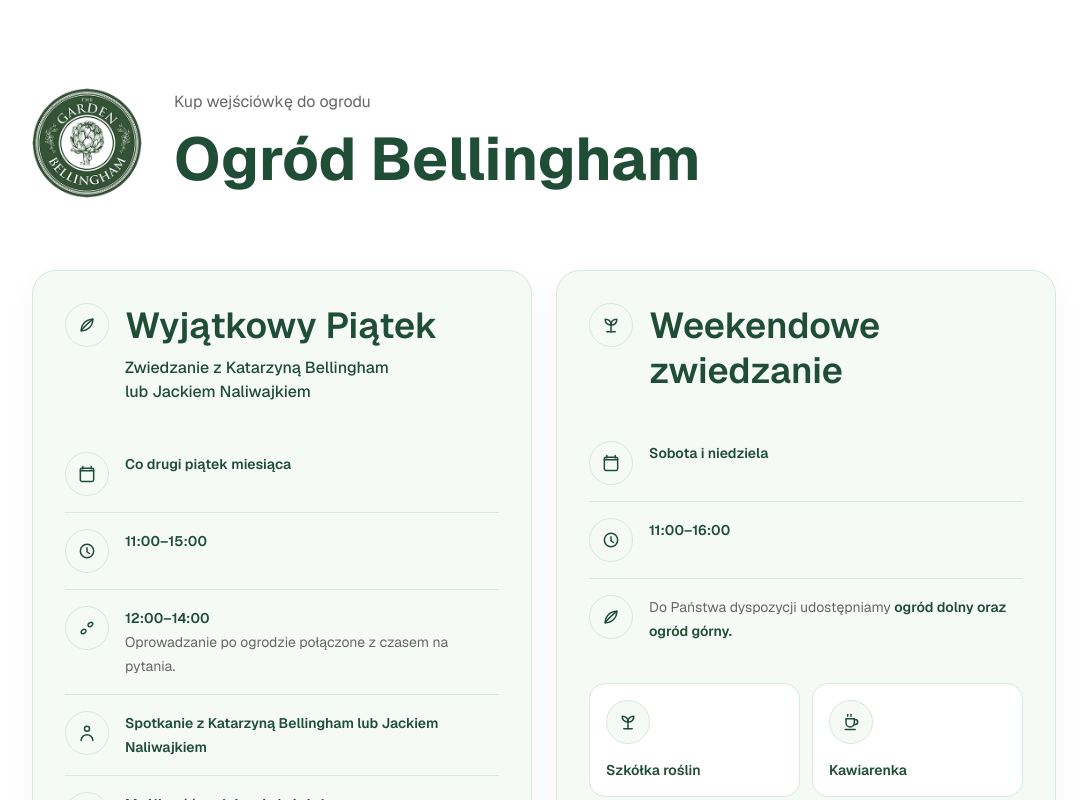
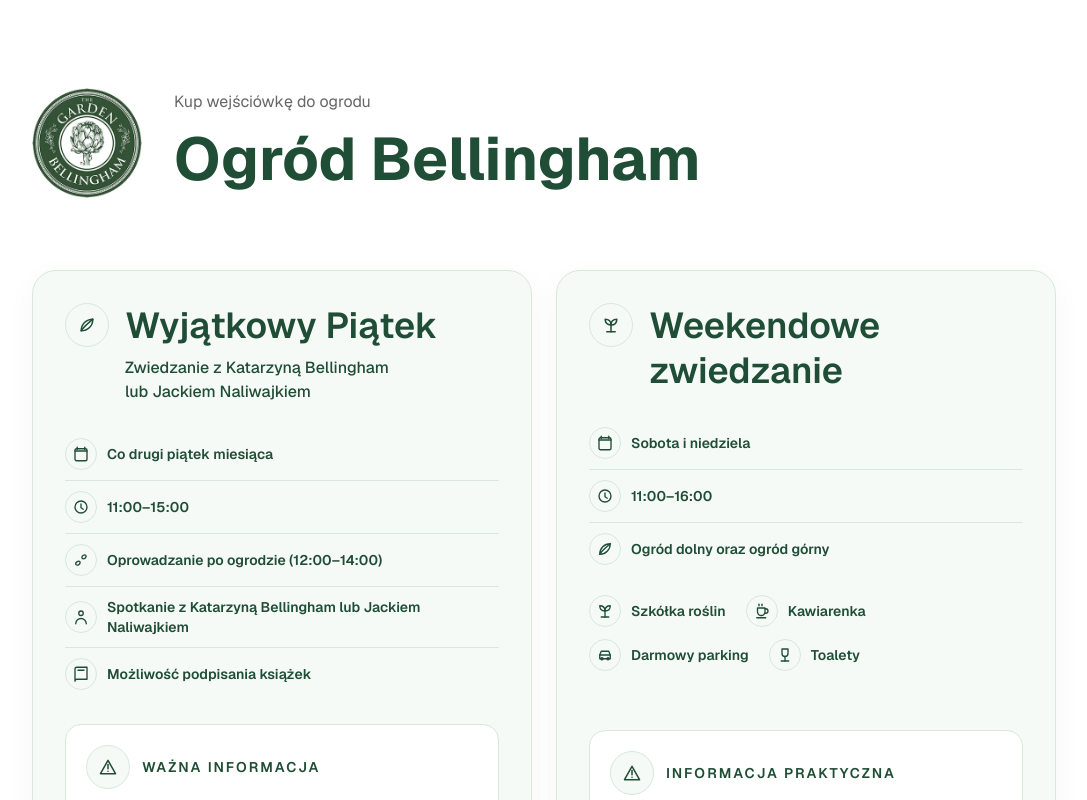
Before and after one commit to rockrobin82/garden-bellingham, a Next.js app: page / in a window 1280 px wide. Shown: the top 800 px of the page, without its empty margins (96-1183 px from the left). Built offline with nearby package versions, Linux system fonts and the light colour scheme; no server answers.

Commit message:
feat: redesign booking information section

```diff
--- a/app/page.tsx
+++ b/app/page.tsx
@@ -1,9 +1,20 @@
 import type { ReactNode } from "react";
 import { AvailabilityCalendar } from "@/components/booking/AvailabilityCalendar";
 
-function IconBadge({ children }: { children: ReactNode }) {
+function IconBadge({
+  children,
+  compact = false,
+}: {
+  children: ReactNode;
+  compact?: boolean;
+}) {
   return (
-    <span className="flex h-11 w-11 shrink-0 items-center justify-center rounded-full border border-border bg-[#f6faf7] text-[#1f4d35]">
+    <span
+      className={[
+        "flex shrink-0 items-center justify-center rounded-full border border-border bg-[#f6faf7] text-[#1f4d35]",
+        compact ? "h-8 w-8" : "h-11 w-11",
+      ].join(" ")}
+    >
       <svg
         aria-hidden="true"
         viewBox="0 0 24 24"
@@ -12,7 +23,7 @@ function IconBadge({ children }: { children: ReactNode }) {
         strokeWidth="1.8"
         strokeLinecap="round"
         strokeLinejoin="round"
-        className="h-5 w-5"
+        className={compact ? "h-[18px] w-[18px]" : "h-5 w-5"}
       >
         {children}
       </svg>
@@ -20,18 +31,18 @@ function IconBadge({ children }: { children: ReactNode }) {
   );
 }
 
-function LeafIcon() {
+function LeafIcon({ compact = false }: { compact?: boolean }) {
   return (
-    <IconBadge>
+    <IconBadge compact={compact}>
       <path d="M5 19c8 0 14-6 14-14C11 5 5 11 5 19Z" />
       <path d="M5 19c3-5 7-8 14-14" />
     </IconBadge>
   );
 }
 
-function CalendarIcon() {
+function CalendarIcon({ compact = false }: { compact?: boolean }) {
   return (
-    <IconBadge>
+    <IconBadge compact={compact}>
       <path d="M7 3v3" />
       <path d="M17 3v3" />
       <path d="M4 8h16" />
@@ -40,45 +51,45 @@ function CalendarIcon() {
   );
 }
 
-function ClockIcon() {
+function ClockIcon({ compact = false }: { compact?: boolean }) {
   return (
-    <IconBadge>
+    <IconBadge compact={compact}>
       <circle cx="12" cy="12" r="8" />
       <path d="M12 8v5l3 2" />
     </IconBadge>
   );
 }
 
-function FootstepsIcon() {
+function FootstepsIcon({ compact = false }: { compact?: boolean }) {
   return (
-    <IconBadge>
+    <IconBadge compact={compact}>
       <path d="M6.5 14.5c-1.5 1-2 2.4-1.2 3.5.8 1.2 2.6 1.1 4.1-.1 1.4-1.1 1.8-2.8.9-3.8-.8-1-2.3-.7-3.8.4Z" />
       <path d="M14.7 6.1c-1.4 1-1.9 2.6-1.1 3.6.8 1.1 2.5.9 3.9-.2 1.3-1.1 1.7-2.7.9-3.7-.8-.9-2.3-.7-3.7.3Z" />
     </IconBadge>
   );
 }
 
-function UserIcon() {
+function UserIcon({ compact = false }: { compact?: boolean }) {
   return (
-    <IconBadge>
+    <IconBadge compact={compact}>
       <circle cx="12" cy="7" r="3" />
       <path d="M5 21a7 7 0 0 1 14 0" />
     </IconBadge>
   );
 }
 
-function BookIcon() {
+function BookIcon({ compact = false }: { compact?: boolean }) {
   return (
-    <IconBadge>
+    <IconBadge compact={compact}>
       <path d="M4 5.5A2.5 2.5 0 0 1 6.5 3H20v16H6.5A2.5 2.5 0 0 0 4 21.5v-16Z" />
       <path d="M8 7h8" />
     </IconBadge>
   );
 }
 
-function SproutIcon() {
+function SproutIcon({ compact = false }: { compact?: boolean }) {
   return (
-    <IconBadge>
+    <IconBadge compact={compact}>
       <path d="M12 20v-8" />
       <path d="M12 12c-5 0-7-3-7-7 5 0 7 3 7 7Z" />
       <path d="M12 12c5 0 7-3 7-7-5 0-7 3-7 7Z" />
@@ -87,9 +98,9 @@ function SproutIcon() {
   );
 }
 
-function CoffeeIcon() {
+function CoffeeIcon({ compact = false }: { compact?: boolean }) {
   return (
-    <IconBadge>
+    <IconBadge compact={compact}>
       <path d="M6 8h10v5a5 5 0 0 1-10 0V8Z" />
       <path d="M16 9h1a3 3 0 0 1 0 6h-1" />
       <path d="M8 3v2" />
@@ -99,9 +110,9 @@ function CoffeeIcon() {
   );
 }
 
-function CarIcon() {
+function CarIcon({ compact = false }: { compact?: boolean }) {
   return (
-    <IconBadge>
+    <IconBadge compact={compact}>
       <path d="m5 12 2-5h10l2 5" />
       <path d="M5 12h14v5H5z" />
       <circle cx="8" cy="17" r="1.5" />
@@ -110,9 +121,9 @@ function CarIcon() {
   );
 }
 
-function ToiletIcon() {
+function ToiletIcon({ compact = false }: { compact?: boolean }) {
   return (
-    <IconBadge>
+    <IconBadge compact={compact}>
       <path d="M8 4h8v6a4 4 0 0 1-8 0V4Z" />
       <path d="M7 20h10" />
       <path d="M12 14v6" />
@@ -132,18 +143,20 @@ function AlertIcon() {
 
 function InfoRow({ icon, children }: { icon: ReactNode; children: ReactNode }) {
   return (
-    <div className="flex gap-4 border-b border-border py-4 last:border-b-0">
+    <div className="flex items-center gap-2.5 border-b border-border py-2.5 last:border-b-0">
       {icon}
-      <div className="min-w-0 text-sm leading-6 text-[#666]">{children}</div>
+      <div className="min-w-0 text-sm font-semibold leading-5 text-[#1f4d35]">
+        {children}
+      </div>
     </div>
   );
 }
 
-function FeatureCard({ icon, title }: { icon: ReactNode; title: string }) {
+function FeatureItem({ icon, title }: { icon: ReactNode; title: string }) {
   return (
-    <div className="rounded-2xl border border-border bg-white p-4">
+    <div className="flex items-center gap-2.5 text-sm font-semibold leading-5 text-[#1f4d35]">
       {icon}
-      <p className="mt-4 text-sm font-semibold text-[#1f4d35]">{title}</p>
+      <span>{title}</span>
     </div>
   );
 }
@@ -189,24 +202,21 @@ export default function HomePage() {
               </div>
             </div>
 
-            <div className="mt-8">
-              <InfoRow icon={<CalendarIcon />}>
-                <p className="font-semibold text-[#1f4d35]">Co drugi piątek miesiąca</p>
+            <div className="mt-6">
+              <InfoRow icon={<CalendarIcon compact />}>
+                <p>Co drugi piątek miesiąca</p>
               </InfoRow>
-              <InfoRow icon={<ClockIcon />}>
-                <p className="font-semibold text-[#1f4d35]">11:00–15:00</p>
+              <InfoRow icon={<ClockIcon compact />}>
+                <p>11:00–15:00</p>
               </InfoRow>
-              <InfoRow icon={<FootstepsIcon />}>
-                <p className="font-semibold text-[#1f4d35]">12:00–14:00</p>
-                <p>Oprowadzanie po ogrodzie połączone z czasem na pytania.</p>
+              <InfoRow icon={<FootstepsIcon compact />}>
+                <p>Oprowadzanie po ogrodzie (12:00–14:00)</p>
               </InfoRow>
-              <InfoRow icon={<UserIcon />}>
-                <p className="font-semibold text-[#1f4d35]">
-                  Spotkanie z Katarzyną Bellingham lub Jackiem Naliwajkiem
-                </p>
+              <InfoRow icon={<UserIcon compact />}>
+                <p>Spotkanie z Katarzyną Bellingham lub Jackiem Naliwajkiem</p>
               </InfoRow>
-              <InfoRow icon={<BookIcon />}>
-                <p className="font-semibold text-[#1f4d35]">Możliwość podpisania książek</p>
+              <InfoRow icon={<BookIcon compact />}>
+                <p>Możliwość podpisania książek</p>
               </InfoRow>
             </div>
 
@@ -218,7 +228,7 @@ export default function HomePage() {
                     Ważna informacja
                   </p>
                 </div>
-                <div className="mt-4 space-y-2 text-sm leading-6 text-[#666]">
+                <div className="mt-3 space-y-1.5 text-sm leading-5 text-[#666]">
                   <p>Piątkowe spotkania mają kameralny charakter.</p>
                   <p>Liczba miejsc jest ściśle ograniczona.</p>
                   <p className="font-semibold text-[#1f4d35]">
@@ -237,28 +247,23 @@ export default function HomePage() {
               </h2>
             </div>
 
-            <div className="mt-8">
-              <InfoRow icon={<CalendarIcon />}>
-                <p className="font-semibold text-[#1f4d35]">Sobota i niedziela</p>
+            <div className="mt-6">
+              <InfoRow icon={<CalendarIcon compact />}>
+                <p>Sobota i niedziela</p>
               </InfoRow>
-              <InfoRow icon={<ClockIcon />}>
-                <p className="font-semibold text-[#1f4d35]">11:00–16:00</p>
+              <InfoRow icon={<ClockIcon compact />}>
+                <p>11:00–16:00</p>
               </InfoRow>
-              <InfoRow icon={<LeafIcon />}>
-                <p>
-                  Do Państwa dyspozycji udostępniamy{" "}
-                  <span className="font-semibold text-[#1f4d35]">
-                    ogród dolny oraz ogród górny.
-                  </span>
-                </p>
+              <InfoRow icon={<LeafIcon compact />}>
+                <p>Ogród dolny oraz ogród górny</p>
               </InfoRow>
             </div>
 
-            <div className="mt-6 grid grid-cols-2 gap-3">
-              <FeatureCard icon={<SproutIcon />} title="Szkółka roślin" />
-              <FeatureCard icon={<CoffeeIcon />} title="Kawiarenka" />
-              <FeatureCard icon={<CarIcon />} title="Darmowy parking" />
-              <FeatureCard icon={<ToiletIcon />} title="Toalety" />
+            <div className="mt-5 flex flex-wrap items-center gap-x-5 gap-y-3">
+              <FeatureItem icon={<SproutIcon compact />} title="Szkółka roślin" />
+              <FeatureItem icon={<CoffeeIcon compact />} title="Kawiarenka" />
+              <FeatureItem icon={<CarIcon compact />} title="Darmowy parking" />
+              <FeatureItem icon={<ToiletIcon compact />} title="Toalety" />
             </div>
 
             <div className="mt-auto pt-6">
@@ -269,7 +274,7 @@ export default function HomePage() {
                     Informacja praktyczna
                   </p>
                 </div>
-                <div className="mt-4 space-y-2 text-sm leading-6 text-[#666]">
+                <div className="mt-3 space-y-1.5 text-sm leading-5 text-[#666]">
                   <p>Na weekendowe zwiedzanie obowiązują bilety wstępu.</p>
                   <p>
                     Ze względu na ograniczoną liczbę odwiedzających zalecamy
```
